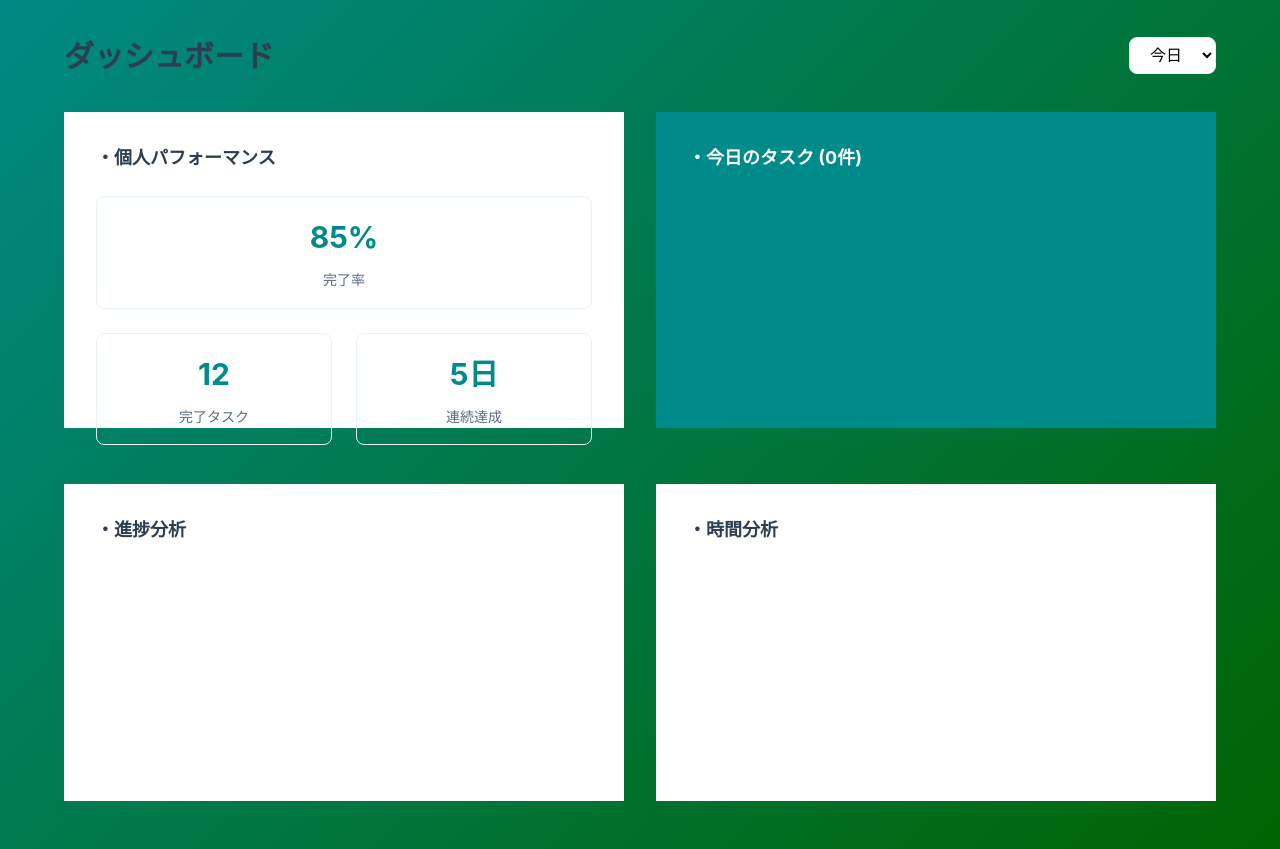
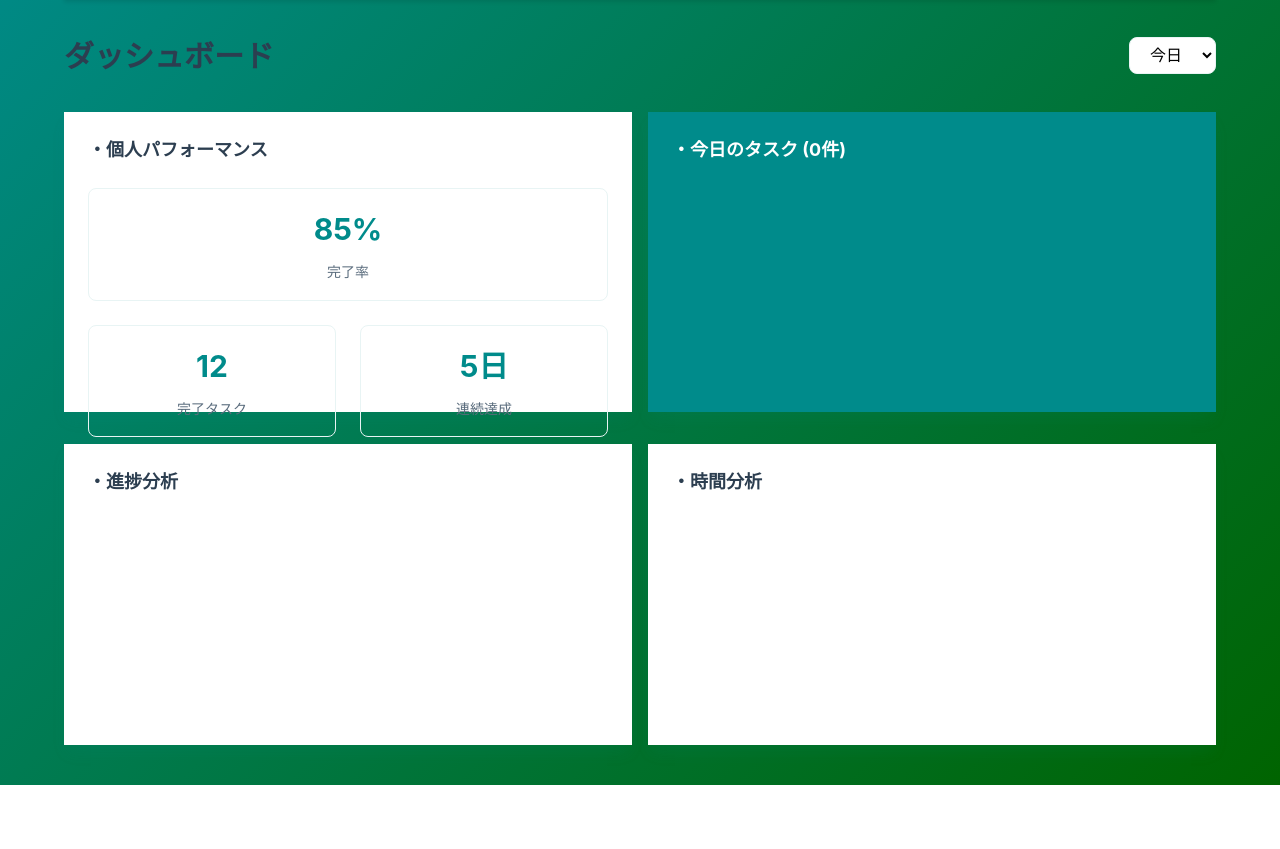
Before and after one commit to 32kikameyama-wq/ATD, a Flask app: page /dashboard in a window 1280 px wide. Shown: the part 98-947 px from the top of the page. After the commit the page ends 883 px from the top, so only its background shows below. Run offline with Flask 3, Linux system fonts and the light colour scheme; the visitor is signed in with stand-in values (Sample User, id 1).

Commit message:
Fix dashboard layout: size constraints, hover effects, sticky navigation

```diff
--- a/static/css/style.css
+++ b/static/css/style.css
@@ -89,6 +89,8 @@ body {
     max-width: 1200px;
     margin: 0 auto;
     padding: var(--spacing-lg);
+    width: 100%;
+    box-sizing: border-box;
 }
 
 /* ヘッダー/ナビゲーション */
@@ -96,6 +98,10 @@ body {
     background: var(--gray-100);
     padding: var(--spacing-md) var(--spacing-lg);
     margin-bottom: var(--spacing-xl);
+    position: sticky;
+    top: 0;
+    z-index: 1000;
+    box-shadow: 0 2px 4px rgba(0,0,0,0.1);
 }
 
 .navbar-content {
@@ -133,6 +139,7 @@ body {
 }
 
 .navbar-item:hover {
+    border: 2px solid var(--primary-color);
     color: var(--primary-color);
 }
 
@@ -164,6 +171,7 @@ body {
 }
 
 .user-control:hover {
+    border: 2px solid var(--primary-color);
     color: var(--primary-color);
 }
 
@@ -185,8 +193,10 @@ body {
 .card {
     background: var(--bg-primary);
     box-shadow: var(--shadow-lg);
-    padding: var(--spacing-xl);
-    margin-bottom: var(--spacing-lg);
+    padding: var(--spacing-lg);
+    margin-bottom: var(--spacing-md);
+    width: 100%;
+    box-sizing: border-box;
 }
 
 /* フォーム */
@@ -442,7 +452,8 @@ body {
     display: grid;
     grid-template-columns: 1fr 1fr;
     grid-template-rows: auto auto;
-    gap: var(--spacing-xl);
+    gap: var(--spacing-md);
+    max-width: 100%;
 }
 
 .performance-card {
```
